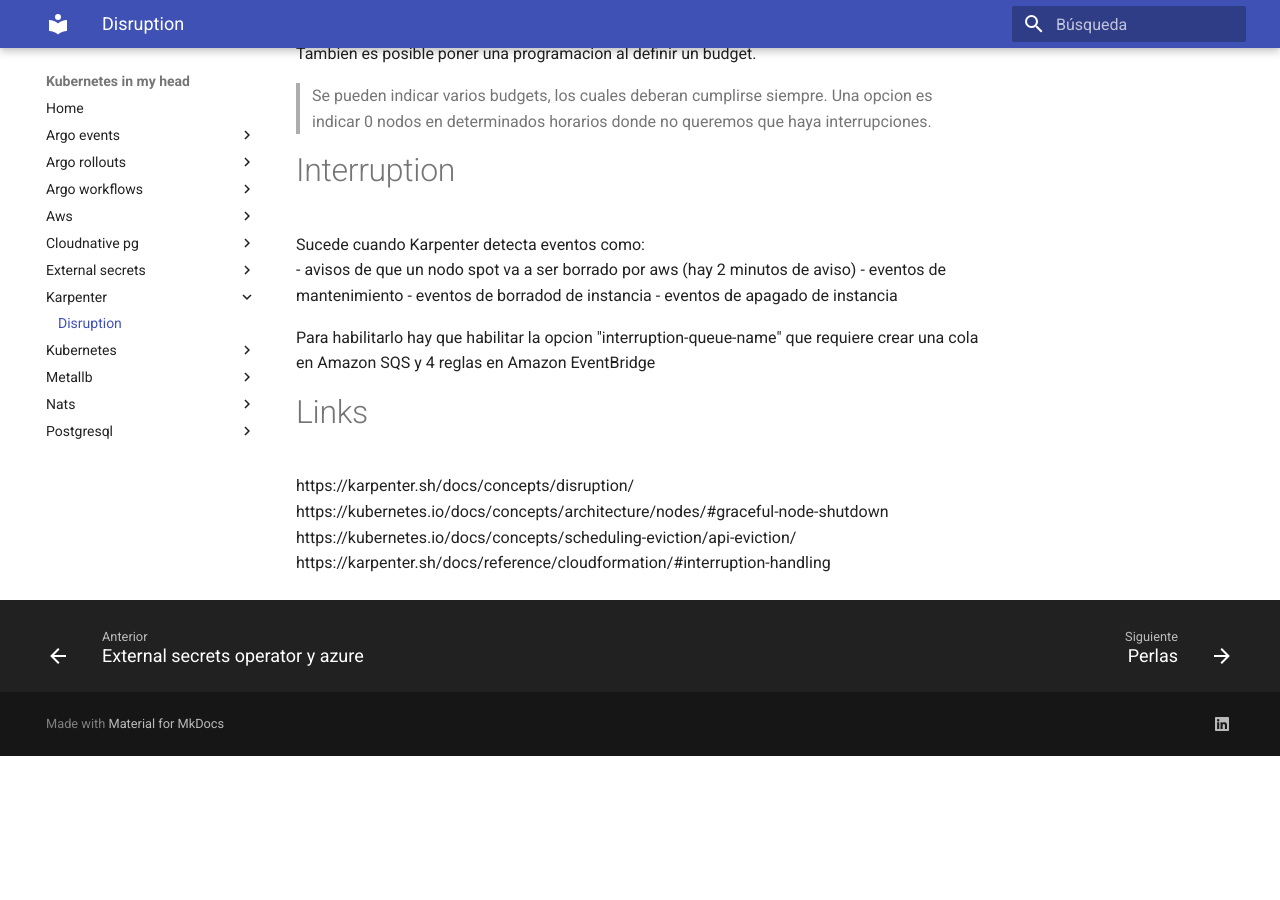
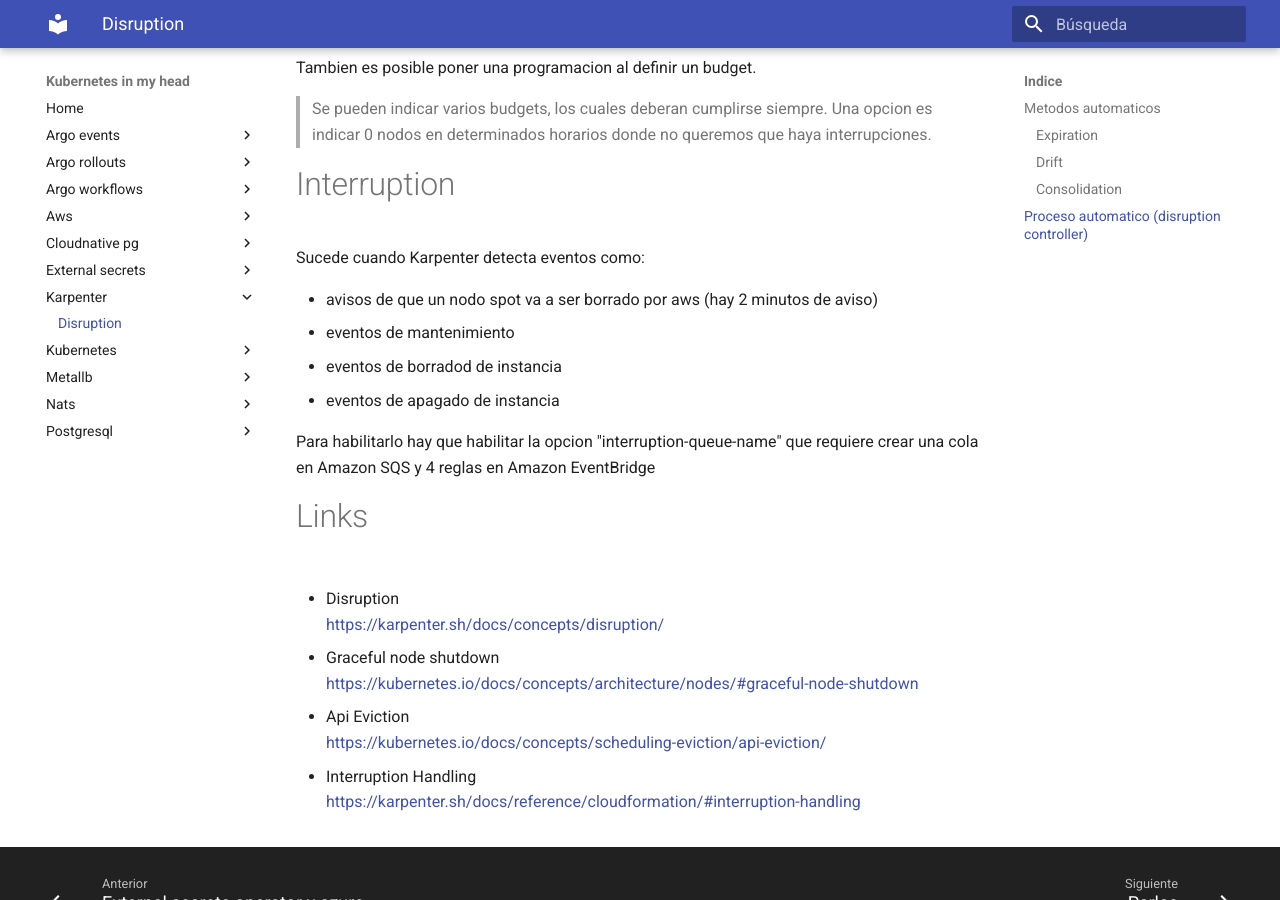
Before and after one commit to jorgelon/kubernetesinmyhead.net, an MkDocs documentation site: the page built from docs/karpenter/disruption.md, in a window 1280 px wide and 900 px high, scrolled down 2486 px. Built offline with MkDocs 1.6.1 and Material for MkDocs 9.7.7, drawn with Linux system fonts in a browser that asks for light colours; before the commit the page ends 3242 px from its top, so only the background shows below that; some of the changed text lies outside the part shown.

Commit message:
better doc

```diff
--- a/docs/karpenter/disruption.md
+++ b/docs/karpenter/disruption.md
@@ -10,9 +10,9 @@ Adicionalmente tambien existe otro metodo llamado Interruption
 
 > Es posible borrar nodos de forma manual borrando el nodo, el nodeclaim o el nodepool
 
-# Metodos automaticos
+## Metodos automaticos
 
-## Expiration
+### Expiration
 
 Se puede establecer el tiempo maximo de vida de un nodo, lo que puede ser util por cuestiones de seguridad o limpieza.
 Esto se hace configurando el valor "spec.disruption.expireAfter" dentro de un nodepool.
@@ -21,11 +21,14 @@ Esto se hace configurando el valor "spec.disruption.expireAfter" dentro de un no
 
 Un nodo que ha llegado a ese valor es candidato a ser interrumpido
 
-## Drift
+### Drift
+
 Aqui Karpenter comprueba si hay nodos que no estan compliendo con el spec deseado y tratara de corregirlo
 
-## Consolidation
+### Consolidation
+
 Con este metodo Karpenter trata de reducir costos borrando nodos cuando se dan alguno de estos supuestos:
+
 - El nodo esta vacio
 - Los pods del nodo caben en otros nodos
 - El nodo puede ser reemplazado por uno mas barato
@@ -45,7 +48,7 @@ Orden
 
 > La forma de consolidar nodos spot por defecto es "Delete". Si se quiere usar "Replace" hay que habilitar la feature flag "SpotToSpotConsolidation" aunque puede no llegar a ejecutarse, por ejemplo, si karpenter cree que el cambio puede supone mayores posibilidades de interrupciones.
 
-# Proceso automatico (disruption controller)
+## Proceso automatico (disruption controller)
 
 - Karpenter comprueba si hay nodos que pueden ser interrumpidos por el primer metodo. Si no hay ninguno o hay pods que no pueden ser desalojados del candidato o candidatos, se pasa al siguiente metodo.
 
@@ -66,6 +69,7 @@ El termination controller actua cuando el nodo es borrado y hace uso del "Kubern
 En el proceso, agrega un taint, desaloja los pods mediante la "Kubernetes Eviction API", borra el nodeclaim y borra el finalizer del nodo para permitir al api server borrar el nodo.
 
 # Disruption Budgets
+
 Nos referimos a disruption budgets de nodepools y se definen en "spec.disruption.budgets".
 Sirve para controlar la velocidad de interrupcion de nodos. Se puede hacer indicando un porcentaje maximo de nodos interrumpibles a la vez o un numero de nodos exactos.
 
@@ -74,7 +78,9 @@ Tambien es posible poner una programacion al definir un budget.
 > Se pueden indicar varios budgets, los cuales deberan cumplirse siempre. Una opcion es indicar 0 nodos en determinados horarios donde no queremos que haya interrupciones.
 
 # Interruption
+
 Sucede cuando Karpenter detecta eventos como:
+
 - avisos de que un nodo spot va a ser borrado por aws (hay 2 minutos de aviso)
 - eventos de mantenimiento
 - eventos de borradod de instancia
@@ -84,7 +90,14 @@ Para habilitarlo hay que habilitar la opcion "interruption-queue-name" que requi
 
 # Links
 
-https://karpenter.sh/docs/concepts/disruption/
-https://kubernetes.io/docs/concepts/architecture/nodes/#graceful-node-shutdown
-https://kubernetes.io/docs/concepts/scheduling-eviction/api-eviction/
-https://karpenter.sh/docs/reference/cloudformation/#interruption-handling
+- Disruption
+<https://karpenter.sh/docs/concepts/disruption/>
+
+- Graceful node shutdown
+<https://kubernetes.io/docs/concepts/architecture/nodes/#graceful-node-shutdown>
+
+- Api Eviction
+<https://kubernetes.io/docs/concepts/scheduling-eviction/api-eviction/>
+
+- Interruption Handling
+<https://karpenter.sh/docs/reference/cloudformation/#interruption-handling>
```
